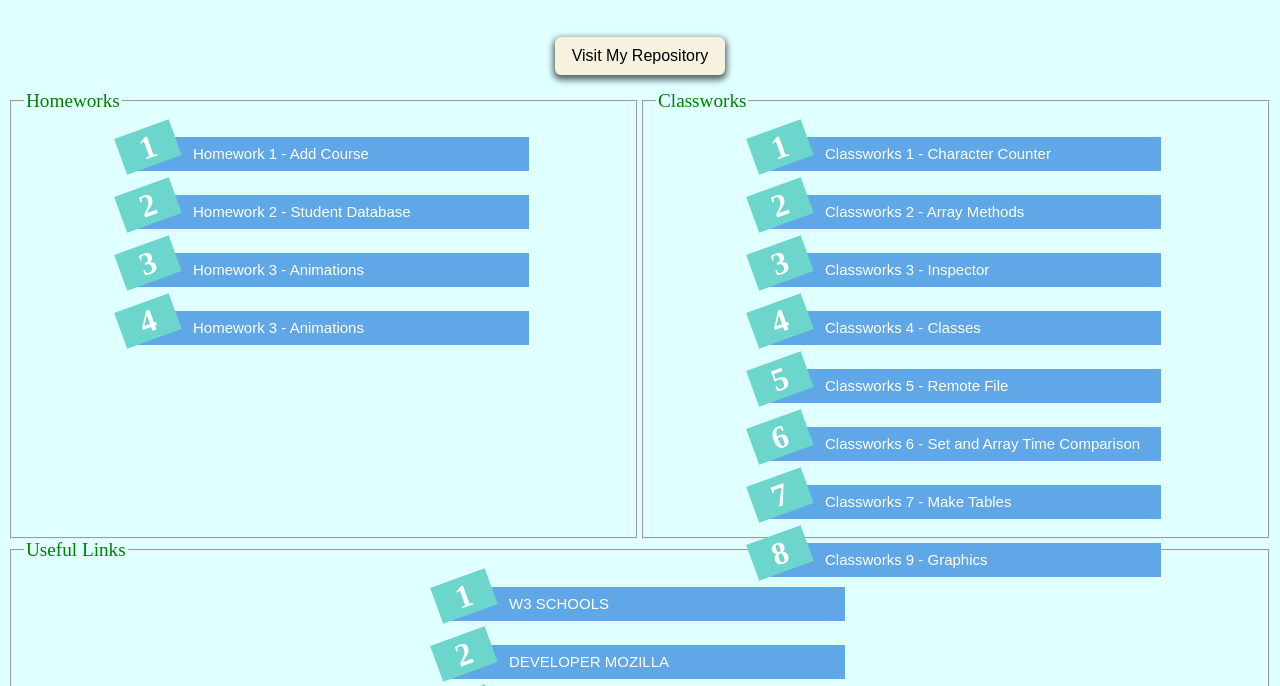
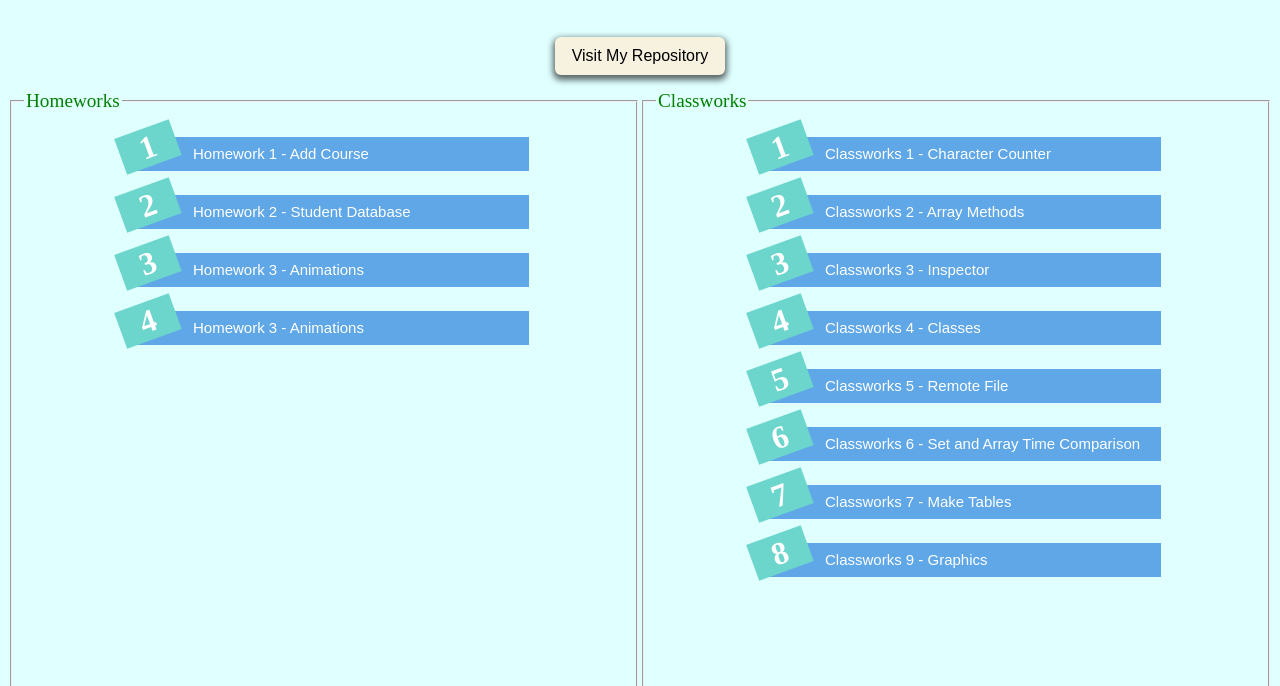
Before and after one commit to ertugrulcbn/ProgWork, a plain HTML site: page index.html in a window 1280 px wide. Shown: the part 61-747 px from the top of the page. Drawn offline with Linux system fonts and the light colour scheme.

Commit message:
Update index.html

```diff
--- a/index.html
+++ b/index.html
@@ -37,7 +37,7 @@
 
 
 <div style="float:left;width:50%;">
-<fieldset style="height:430px;">
+<fieldset style="height:580px;">
 <legend style="color:green;font-size:larger;">Homeworks</legend>
 <div class="list-type5">
 <ol>
@@ -51,7 +51,7 @@
 </div>
 
 <div style="float:right;width:50%;">
-<fieldset style="height:430px;">
+<fieldset style="height:580px;">
 <legend style="color:green;font-size:larger;">Classworks</legend>
 <div class="list-type5">
 <ol>
```
